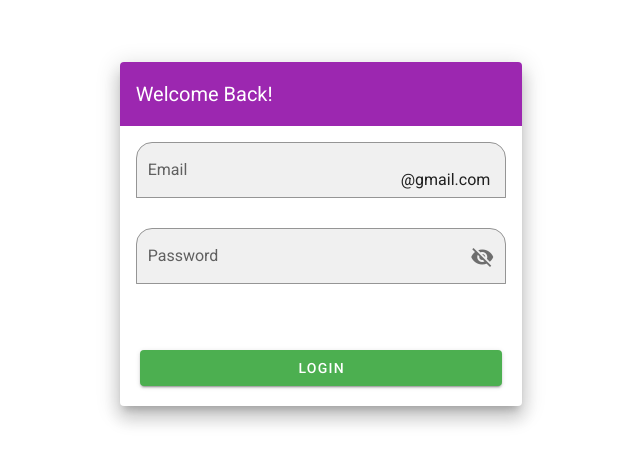
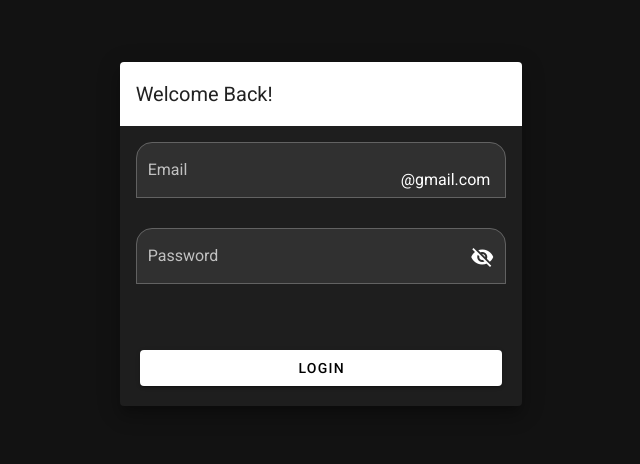
Before and after one commit to Noejuro/Login_Vue, a Vue app: page / in a window 1280 px wide. Shown: the part 166-630 px from the top of the page, without its empty margins (319-959 px from the left). Built offline with nearby package versions, Linux system fonts and the light colour scheme.

Commit message:
card_design

```diff
--- a/src/components/inputLogin.vue
+++ b/src/components/inputLogin.vue
@@ -15,8 +15,7 @@
           >
             <v-card class="elevation-12">
               <v-toolbar
-                color="purple"
-                dark
+                light
                 flat
               >
                 <v-toolbar-title>Welcome Back!</v-toolbar-title>
@@ -36,7 +35,7 @@
                     label="Email"
                     name="email"
                     type="text"
-                    color="purple"
+                    color="white"
                     clear-icon="mdi-close-circle"
                     suffix="@gmail.com"
                     clearable
@@ -53,10 +52,10 @@
                     id="password"
                     label="Password"
                     name="password"
-                    color="purple"
+                    color="white"
                     clear-icon="mdi-close-circle"
                     v-model="userPa"
-                    clearable
+
                     filled
                     shaped
                     outlined
@@ -70,7 +69,7 @@
               <v-card-actions>
                 <v-spacer />
                 <v-col cols="12">
-                    <v-btn block color="success" @click="Submit">Login</v-btn>
+                    <v-btn block color="white" style="color: black;" @click="Submit">Login</v-btn>
                 </v-col>
               </v-card-actions>
             </v-card>
@@ -127,7 +126,7 @@ export default {
         }
     },
     created() {
-      this.$vuetify.theme.dark = false
+      this.$vuetify.theme.dark = true;
     }
 }
 </script>
--- a/src/components/table.vue
+++ b/src/components/table.vue
@@ -26,7 +26,7 @@
             md="4"
             lg="4"
           >
-            <v-card>
+            <v-card >
               <v-card-title class="subheading font-weight-bold">{{ user.name }}
                 <v-btn absolute right v-model="users[index].isActive" v-if="!users[index].isActive" small class="ma-1" text icon>
                     <v-icon color="red">mdi-block-helper</v-icon>
@@ -35,7 +35,7 @@
 
               <v-divider></v-divider>
 
-              <v-list dense>
+              <v-list dense light>
 
                 <v-list-item>
                   <v-list-item-content>Last Name:</v-list-item-content>
```
